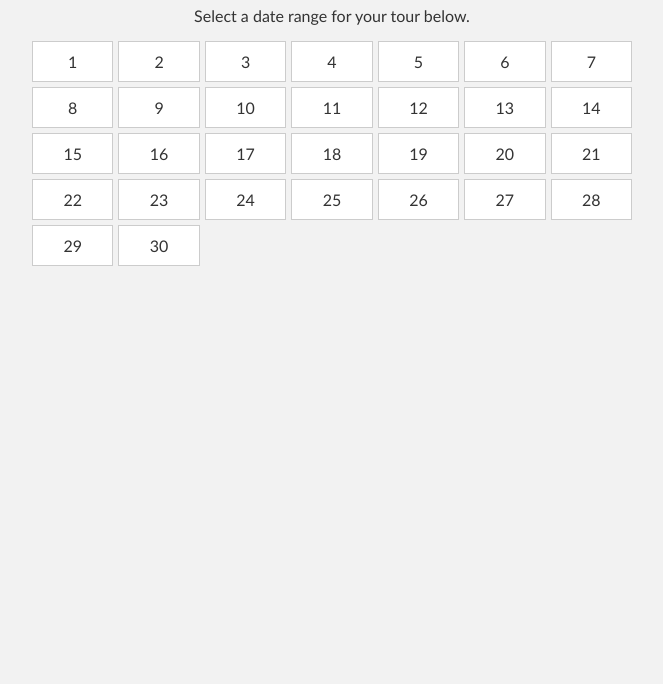
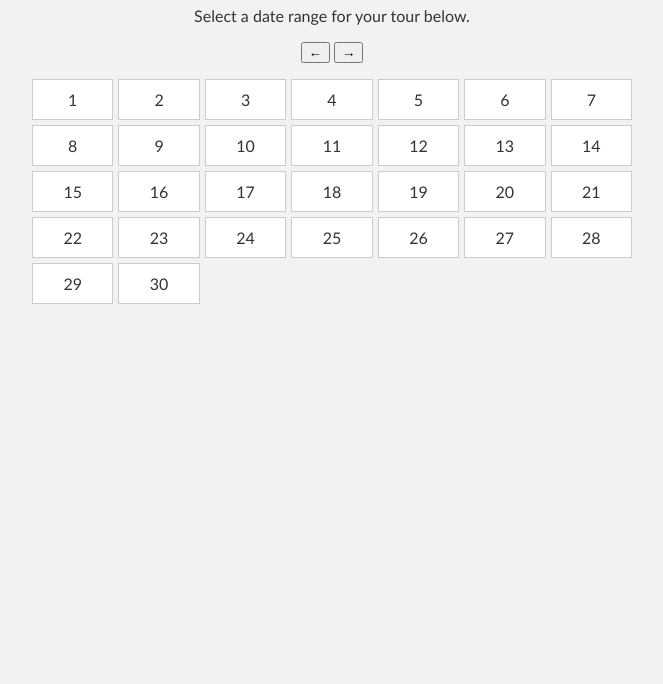
Before and after one commit to saltyj3sus/amsterdam-tours, a plain HTML site: page index.html in a window 1280 px wide. Shown: the part 116-800 px from the top of the page, without its empty margins (308-971 px from the left). Drawn offline with nearby package versions, Linux system fonts and the light colour scheme.

Commit message:
Update index.html for calendar

```diff
--- a/index.html
+++ b/index.html
@@ -8,6 +8,11 @@
 <body>
   <h1>Noa’s Amsterdam Excursion Tours Inc.</h1>
   <p>Select a date range for your tour below.</p>
+  <div id="calendar-header">
+    <button id="prev-month">←</button>
+    <span id="month-year"></span>
+    <button id="next-month">→</button>
+  </div>
   <div id="calendar"></div>
   <div id="range-display"></div>
   <button id="download-pdf" style="display:none;">Download Booking PDF</button>
```
